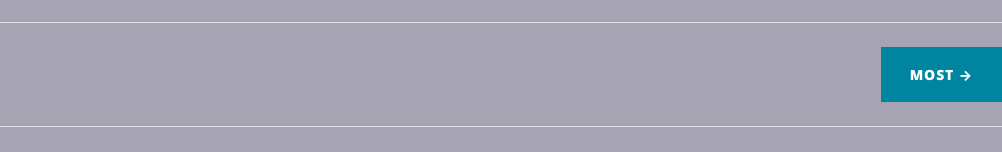
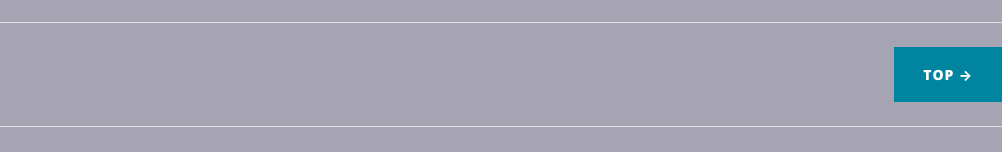
Before and after one commit to ytc2002/Drama, a plain HTML site: page index.html in a window 1280 px wide. Shown: the part 3114-3266 px from the top of the page, without its empty margins (278-1280 px from the left). Drawn offline with nearby package versions, Linux system fonts and the light colour scheme.

Commit message:
Update index.html

```diff
--- a/index.html
+++ b/index.html
@@ -106,7 +106,7 @@
                     <hr class="my-4" />
 
                     <!-- Pager-->
-                    <div class="d-flex justify-content-end mb-4"><a class="btn btn-primary text-uppercase" href="#top">most →</a></div>
+                    <div class="d-flex justify-content-end mb-4"><a class="btn btn-primary text-uppercase" href="#top">Top →</a></div>
                 </div>
             </div>
         </div>
```
